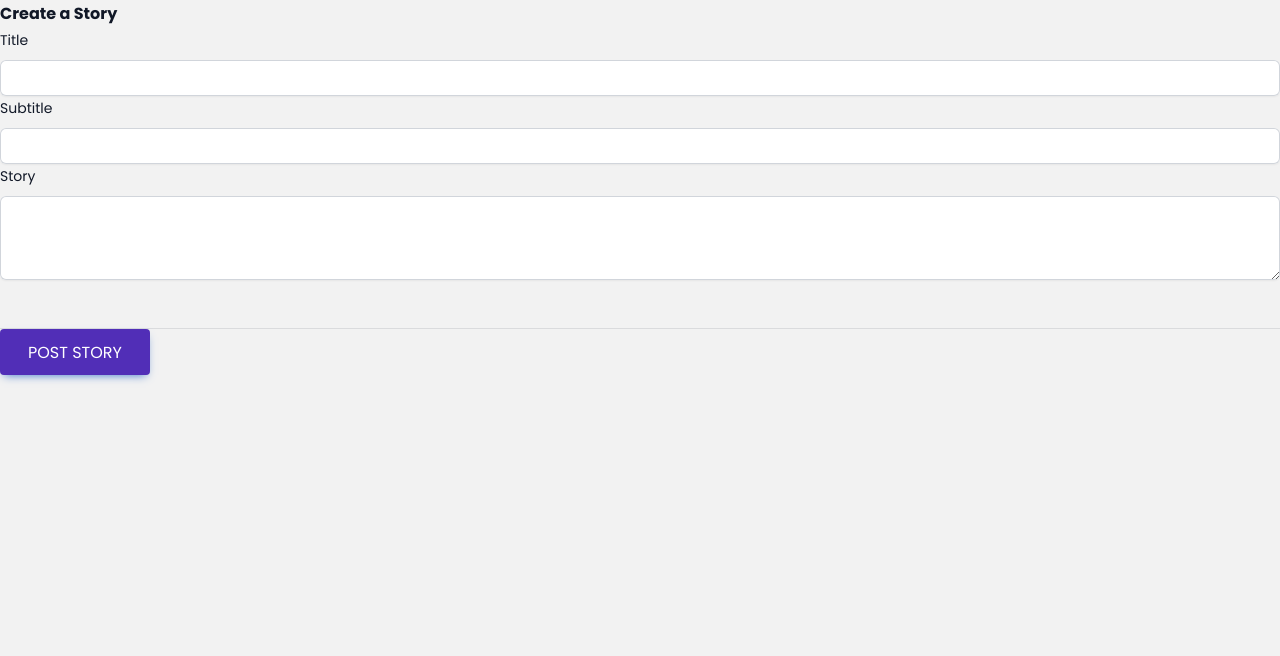
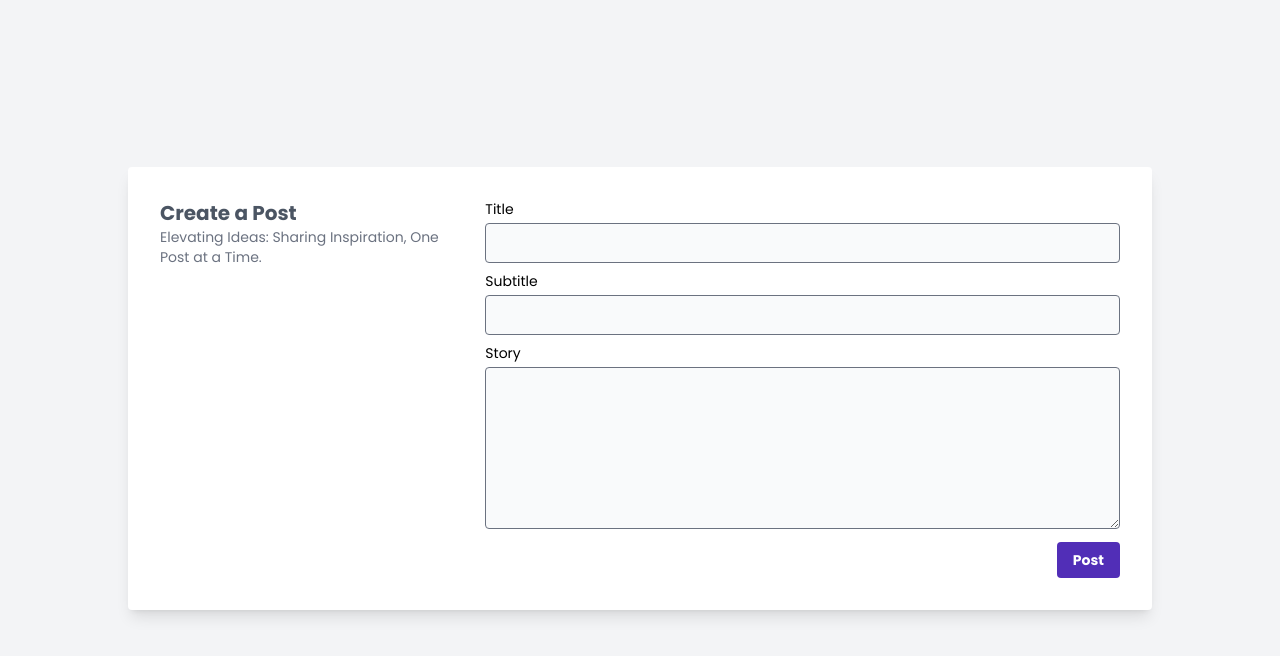
Before and after one commit to o-ashour/migrant-mingle, a Next.js app: page /create-story in a window 1280 px wide. Shown: the top 656 px of the page. Built offline with nearby package versions, Linux system fonts and the light colour scheme.

Commit message:
edited create-story page

```diff
--- a/src/app/create-story/page.js
+++ b/src/app/create-story/page.js
@@ -1,63 +1,71 @@
-import Link from "next/link"
+import Link from "next/link";
 
 export default function CreateStory() {
   return (
-    <form>
-      <div class="space-y-12">
-        <div class="border-b border-gray-900/10 pb-12">
-          <h2 class="text-base font-semibold leading-7 text-gray-900">
-            Create a Story
-          </h2>
-            <div className="sm:col-span-3">
-              <label htmlFor="title" className="block text-sm font-medium leading-6 text-gray-900">
-                Title
-              </label>
-              <div className="mt-2">
+    <div className="min-h-screen p-6 bg-gray-100 flex items-center justify-center">
+      <div className="container max-w-screen-lg mx-auto">
+        <div>
+          <div className="bg-white rounded shadow-lg p-4 px-4 md:p-8 mb-6">
+            <div className="grid gap-4 gap-y-2 text-sm grid-cols-1 lg:grid-cols-3">
+              <div className="text-gray-600">
+                <h1 className="font-semibold text-xl text-gray-600">
+                  Create a Post
+                </h1>
+                <p className="text-gray-500 mb-6 font-medium">
+                  Elevating Ideas: Sharing Inspiration, One Post at a Time.
+                </p>
+              </div>
+              <div className="lg:col-span-2">
+                <div className="grid gap-4 gap-y-2 text-sm grid-cols-1 md:grid-cols-5">
+                  <div className="md:col-span-5">
+                    <label htmlFor="title">Title</label>
                     <input
                       type="text"
                       name="title"
                       id="title"
+                      className="h-10 border mt-1 rounded px-4 w-full bg-gray-50"
                       autoComplete="given-name"
-                  className="block w-full rounded-md border-0 py-1.5 text-gray-900 shadow-sm ring-1 ring-inset ring-gray-300 placeholder:text-gray-400 focus:ring-2 focus:ring-inset focus:ring-indigo-600 sm:text-sm sm:leading-6"
                     />
                   </div>
-            </div>
-
-            <div className="sm:col-span-3">
-              <label htmlFor="subtitle" className="block text-sm font-medium leading-6 text-gray-900">
-                Subtitle
-              </label>
-              <div className="mt-2">
+                  <div className="md:col-span-5">
+                    <label htmlFor="subtitle">Subtitle</label>
                     <input
                       type="text"
                       name="subtitle"
                       id="subtitle"
                       autoComplete="family-name"
-                  className="block w-full rounded-md border-0 py-1.5 text-gray-900 shadow-sm ring-1 ring-inset ring-gray-300 placeholder:text-gray-400 focus:ring-2 focus:ring-inset focus:ring-indigo-600 sm:text-sm sm:leading-6"
+                      className="h-10 border mt-1 rounded px-4 w-full bg-gray-50"
                     />
                   </div>
+                  <div className="md:col-span-5">
+                    <label htmlFor="story">Story</label>
+                    <textarea
+                      id="story"
+                      name="story"
+                      rows="6"
+                      className="border mt-1 rounded px-4 w-full bg-gray-50"
+                    ></textarea>
                   </div>
-
-          <div class="col-span-full">
-            <label htmlfor="story" class="block text-sm font-medium leading-6 text-gray-900">
-              Story
-            </label>
-            <div class="mt-2">
-              <textarea id="story" name="story" rows="3" class="block w-full rounded-md border-0 py-1.5 text-gray-900 shadow-sm ring-1 ring-inset ring-gray-300 placeholder:text-gray-400 focus:ring-2 focus:ring-inset focus:ring-indigo-600 sm:text-sm sm:leading-6"></textarea>
+                  <div className="md:col-span-5 text-right">
+                    <div className="inline-flex items-end">
+                      <Link href="/dashboard">
+                        <button
+                          type="button"
+                          className="bg-primary text-white font-bold py-2 px-4 rounded"
+                          data-te-ripple-init
+                          data-te-ripple-color="light"
+                        >
+                          Post
+                        </button>
+                      </Link>
                     </div>
                   </div>
                 </div>
-        <Link href="/dashboard">
-          <button
-            type="button"
-            className="inline-block rounded bg-primary px-7 pb-2.5 pt-3 text-base font-medium uppercase leading-normal text-white shadow-[0_4px_9px_-4px_#3b71ca] transition duration-150 ease-in-out hover:bg-primary-600 hover:shadow-[0_8px_9px_-4px_rgba(59,113,202,0.3),0_4px_18px_0_rgba(59,113,202,0.2)] focus:bg-primary-600 focus:shadow-[0_8px_9px_-4px_rgba(59,113,202,0.3),0_4px_18px_0_rgba(59,113,202,0.2)] focus:outline-none focus:ring-0 active:bg-primary-700 active:shadow-[0_8px_9px_-4px_rgba(59,113,202,0.3),0_4px_18px_0_rgba(59,113,202,0.2)] dark:shadow-[0_4px_9px_-4px_rgba(59,113,202,0.5)] dark:hover:shadow-[0_8px_9px_-4px_rgba(59,113,202,0.2),0_4px_18px_0_rgba(59,113,202,0.1)] dark:focus:shadow-[0_8px_9px_-4px_rgba(59,113,202,0.2),0_4px_18px_0_rgba(59,113,202,0.1)] dark:active:shadow-[0_8px_9px_-4px_rgba(59,113,202,0.2),0_4px_18px_0_rgba(59,113,202,0.1)]"
-            data-te-ripple-init
-            data-te-ripple-color="light"
-          >
-            Post Story
-          </button>
-        </Link>
               </div>
-    </form>
-  )
+            </div>
+          </div>
+        </div>
+      </div>
+    </div>
+  );
 }
```
Also changed, not shown: package.json (+4 -4 lines), 1 other file (tests, documents, lock files or other folders). Lines whose indentation alone changed are shown as unchanged.
